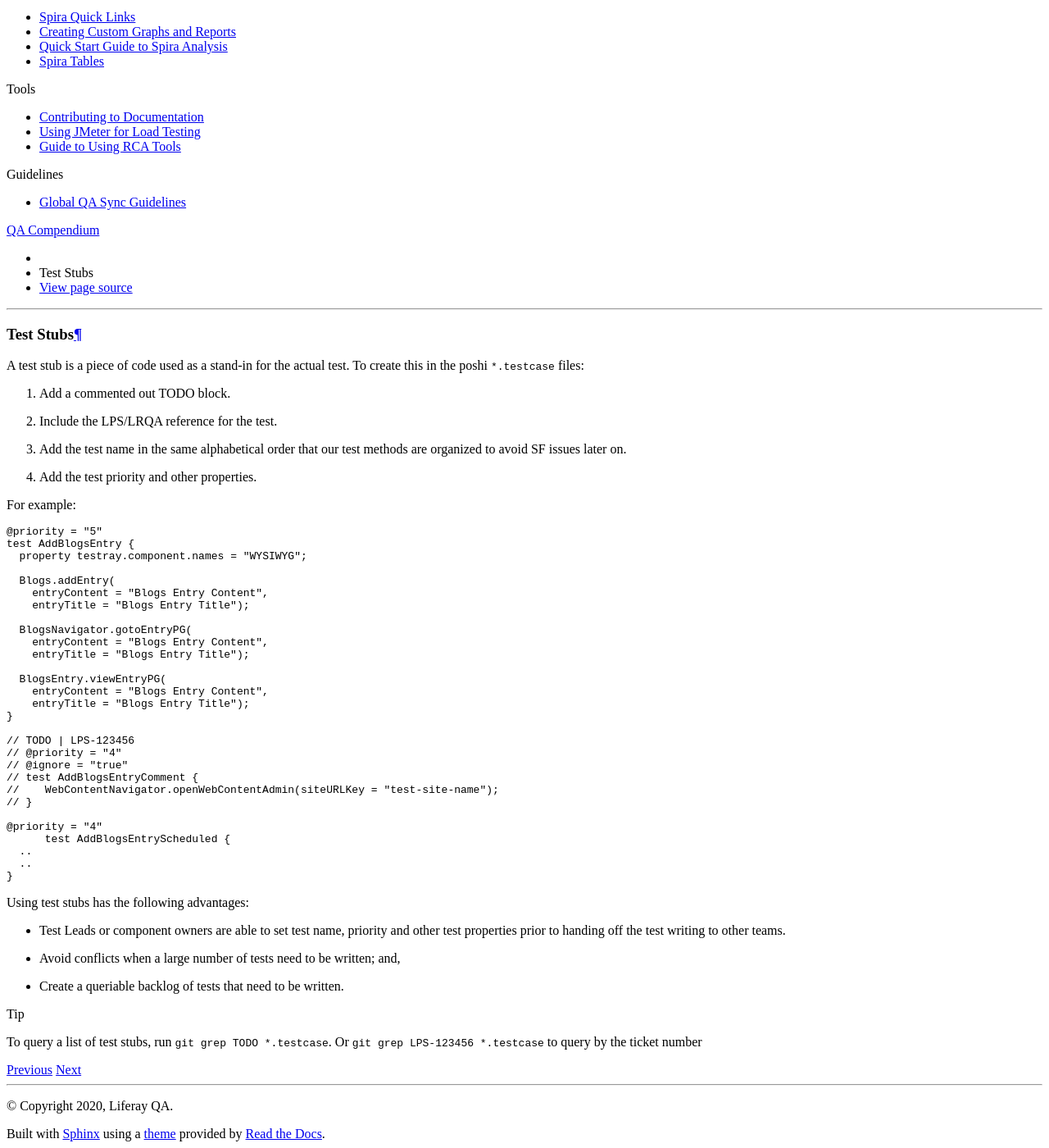
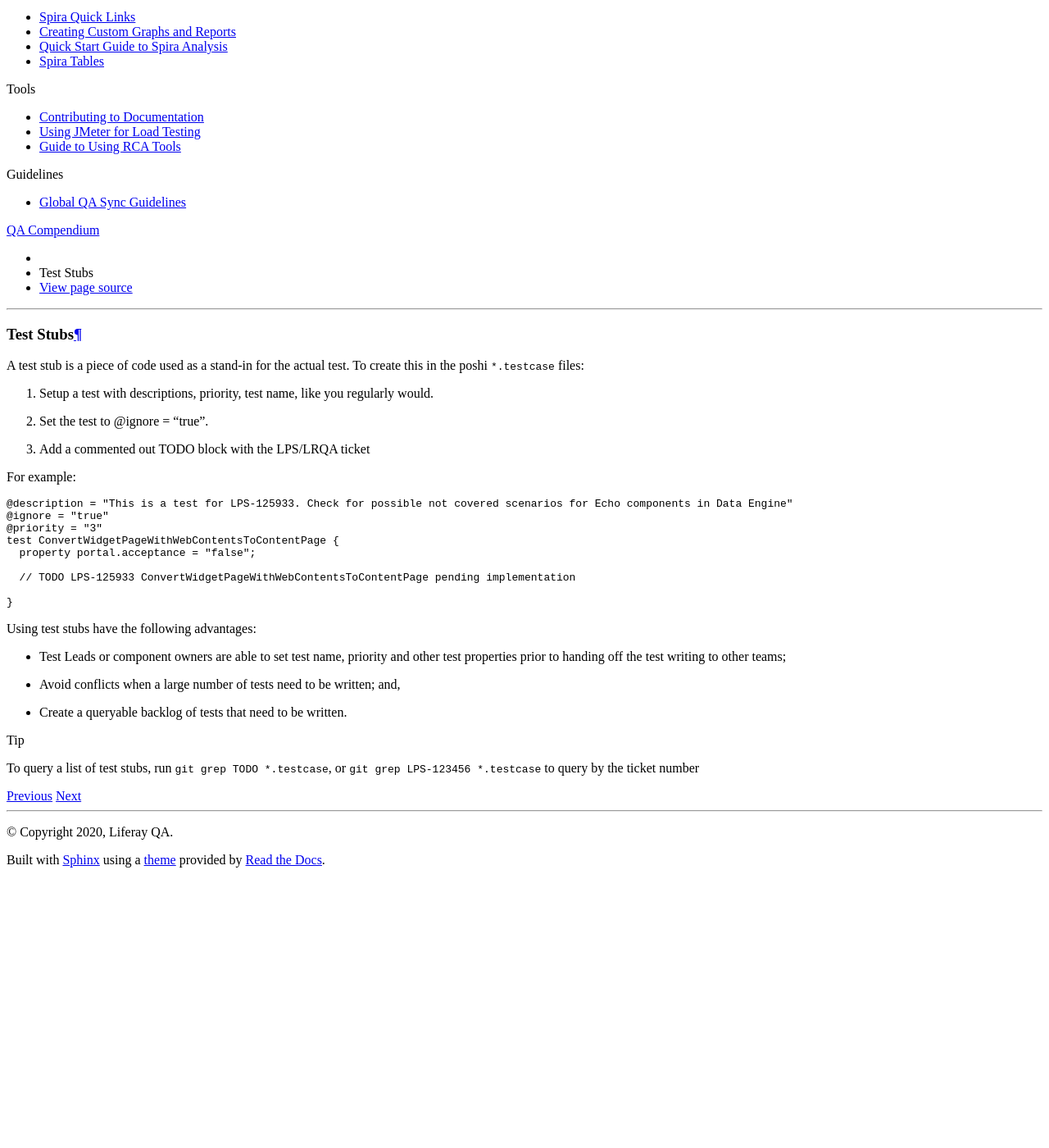
Before and after one commit to nikki-pru/qa-compendium, a Sphinx documentation site: the page built from docs/poshi/test-stubs.rst, in a window 1280 px wide and 1400 px high, scrolled down 687 px. Shown: the whole window at 82% size. Built offline with Sphinx 7.4.7 and the Read the Docs theme 2.0.0, drawn with Linux system fonts in a browser that asks for light colours; after the commit the page ends 1753 px from its top, so only the background shows below that.

Commit message:
LRQA-64400 Replace example and edit steps to match. Also, grammar.

```diff
--- a/docs/poshi/test-stubs.rst
+++ b/docs/poshi/test-stubs.rst
@@ -4,52 +4,28 @@
 
 A test stub is a piece of code used as a stand-in for the actual test. To create this in the poshi ``*.testcase`` files:
 
-1. Add a commented out TODO block.
-2. Include the LPS/LRQA reference for the test.
-3. Add the test name in the same alphabetical order that our test methods are organized to avoid SF issues later on.
-4. Add the test priority and other properties.
+1. Setup a test with descriptions, priority, test name, like you regularly would.
+2. Set the test to @ignore = "true".
+3. Add a commented out TODO block with the LPS/LRQA ticket
 
 For example:
 ::
-  @priority = "5"
-  test AddBlogsEntry {
-    property testray.component.names = "WYSIWYG";
+  @description = "This is a test for LPS-125933. Check for possible not covered scenarios for Echo components in Data Engine"
+  @ignore = "true"
+  @priority = "3"
+  test ConvertWidgetPageWithWebContentsToContentPage {
+    property portal.acceptance = "false";
 
-    Blogs.addEntry(
-      entryContent = "Blogs Entry Content",
-      entryTitle = "Blogs Entry Title");
+    // TODO LPS-125933 ConvertWidgetPageWithWebContentsToContentPage pending implementation
 
-    BlogsNavigator.gotoEntryPG(
-      entryContent = "Blogs Entry Content",
-      entryTitle = "Blogs Entry Title");
-
-    BlogsEntry.viewEntryPG(
-      entryContent = "Blogs Entry Content",
-      entryTitle = "Blogs Entry Title");
   }
 
-  // TODO | LPS-123456
-  // @priority = "4"
-  // @ignore = "true"
-  // test AddBlogsEntryComment {
-  //    WebContentNavigator.openWebContentAdmin(siteURLKey = "test-site-name");
-  // }
+Using test stubs have the following advantages:
 
-  @priority = "4"
-  	test AddBlogsEntryScheduled {
-    ..
-    ..
-  }
-
-Using test stubs has the following advantages:
-
-* Test Leads or component owners are able to set test name, priority and other test properties prior to handing off the test writing to other teams.
+* Test Leads or component owners are able to set test name, priority and other test properties prior to handing off the test writing to other teams;
 * Avoid conflicts when a large number of tests need to be written; and,
-* Create a queriable backlog of tests that need to be written.
-
-.. important::
-
+* Create a queryable backlog of tests that need to be written.
 
 .. tip::
-  To query a list of test stubs, run ``git grep TODO *.testcase``.
-  Or ``git grep LPS-123456 *.testcase`` to query by the ticket number
+  To query a list of test stubs, run ``git grep TODO *.testcase``,
+  or ``git grep LPS-123456 *.testcase`` to query by the ticket number
```
